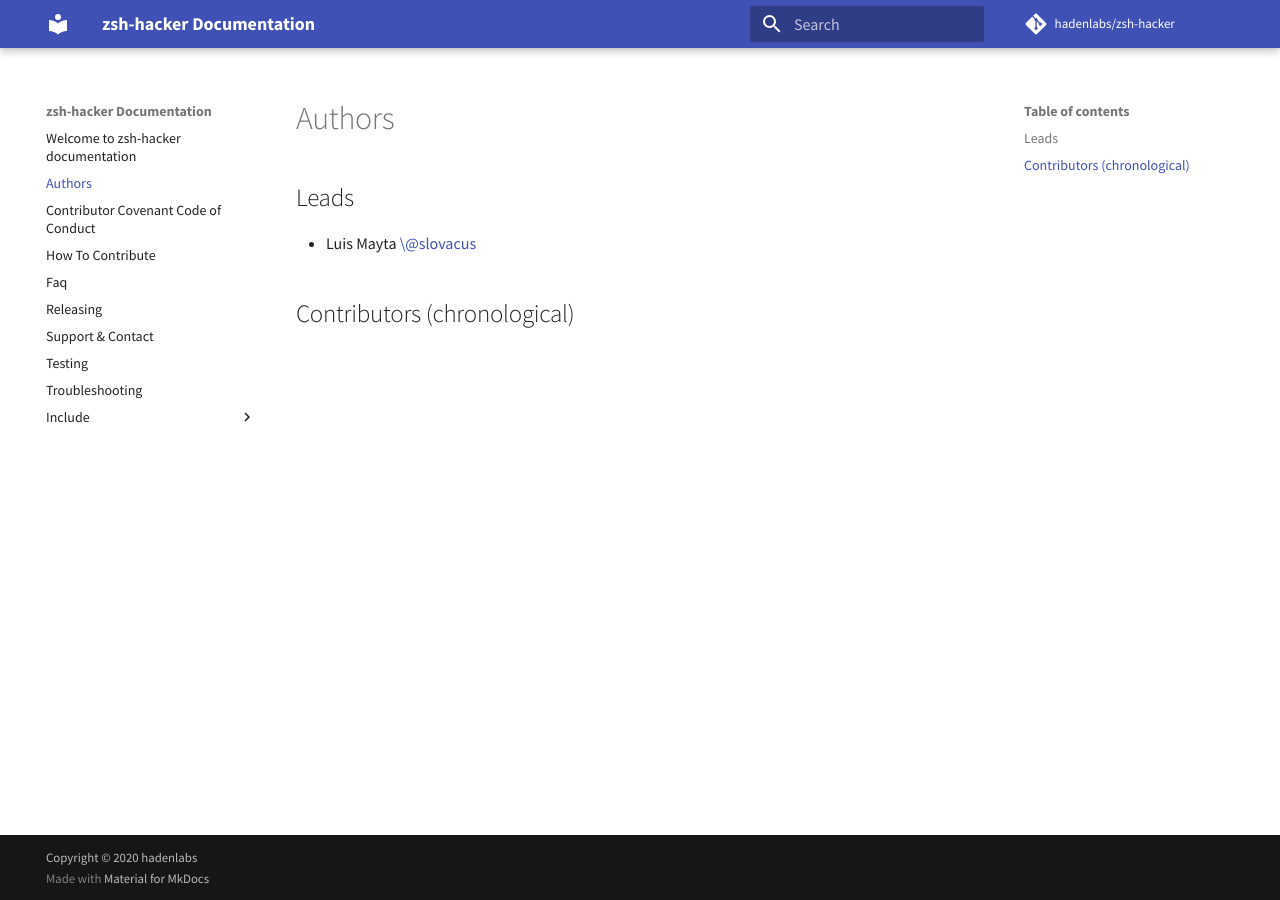
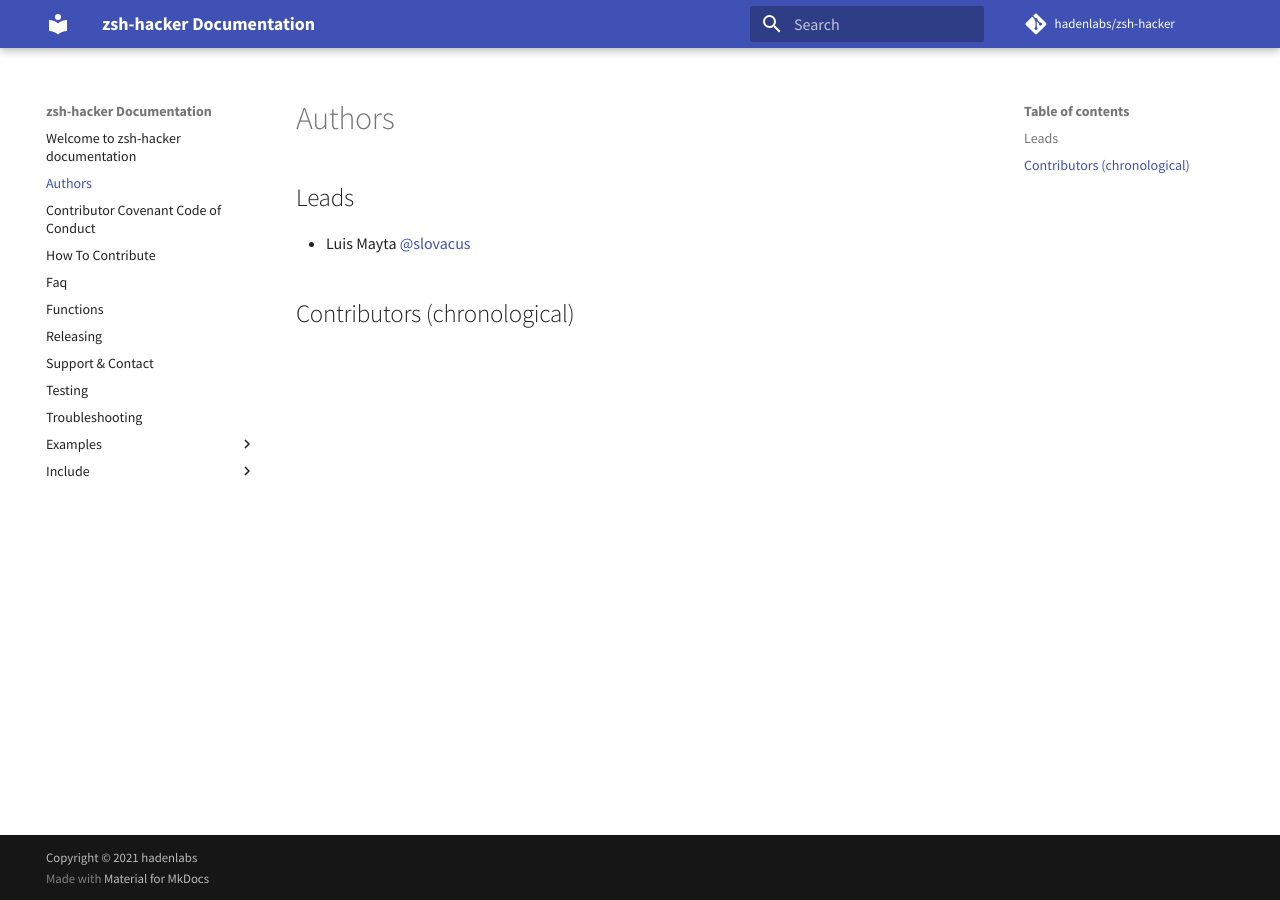
Before and after one commit to hadenlabs/zsh-hacker, an MkDocs documentation site: the page built from docs/authors.md, in a window 1280 px wide. Built offline with MkDocs 1.6.1 and Material for MkDocs 9.7.7, drawn with Linux system fonts in a browser that asks for light colours; comment, search, counter and statistics services are not loaded.

Commit message:
refactor:  documentation project (#33)

```diff
--- a/docs/authors.md
+++ b/docs/authors.md
@@ -2,6 +2,6 @@
 
 ## Leads
 
-- Luis Mayta [\@slovacus](https://github.com/luismayta)
+- Luis Mayta [@slovacus](https://github.com/luismayta)
 
 ## Contributors (chronological)
--- /dev/null
+++ b/docs/functions.md
@@ -0,0 +1 @@
+## Functions
--- a/mkdocs.yml
+++ b/mkdocs.yml
@@ -17,7 +17,7 @@ extra:
 
 repo_name: 'hadenlabs/zsh-hacker'
 repo_url: 'https://github.com/hadenlabs/zsh-hacker'
-copyright: 'Copyright © 2020 <a href="https://hadenlabs.com">hadenlabs</a>'
+copyright: 'Copyright © 2021 <a href="https://hadenlabs.com">hadenlabs</a>'
 
 google_analytics:
   - ''
```
Also changed, not shown: docs/examples/common.md (added, +1 -0 lines), docs/include/installation/antibody.md (+1 -1 lines), 1 other file.
